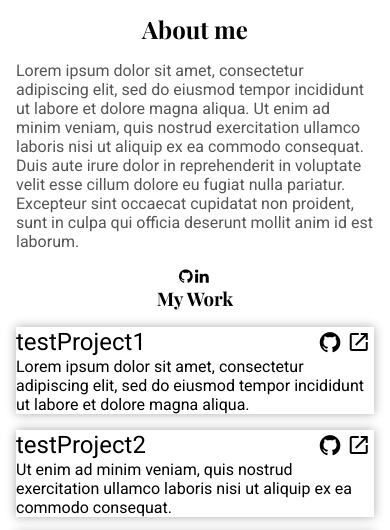
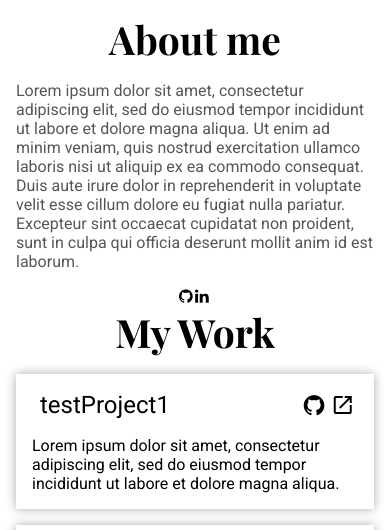
Before and after one commit to Kbouti/portfolio, a website built with webpack: page src/template.html in a window 390 px wide. Shown: the part 292-822 px from the top of the page. Built offline with nearby package versions, Linux system fonts and the light colour scheme; a web font is replaced by a local one.

Commit message:
Adjust projectCard margins

```diff
--- a/src/homepage.js
+++ b/src/homepage.js
@@ -115,7 +115,7 @@ function buildMain() {
     arrowUpRightIcon.innerHTML = "open_in_new";
 
 
-const projectDescription = createElement("p", projectCard, "", ["projectCDescription"]);
+const projectDescription = createElement("p", projectCard, "", ["projectDescription"]);
 projectDescription.innerHTML = projects[i].description;
 
   }
--- a/src/style.css
+++ b/src/style.css
@@ -78,6 +78,12 @@ main {
   flex-direction: row;
   justify-content: space-between;
   align-items: center;
+  margin: 1rem;
+  margin-left: 1.5rem;
+}
+
+.projectDescription {
+  margin: 1rem;
 }
 
 .projectWidgetsContainer {
@@ -111,6 +117,10 @@ main {
     font-size: clamp(1rem, 15vw, 5rem);
     /*  Font size works but we need to set a low limit for the photo's width.  */
   }
+
+.sectionTitle{
+  font-size: clamp(1rem, 10vw, 3rem);
+}
 
   .projectsContainer {
     width: 100%;
```
Also changed, not shown: dist/bundle.js.
